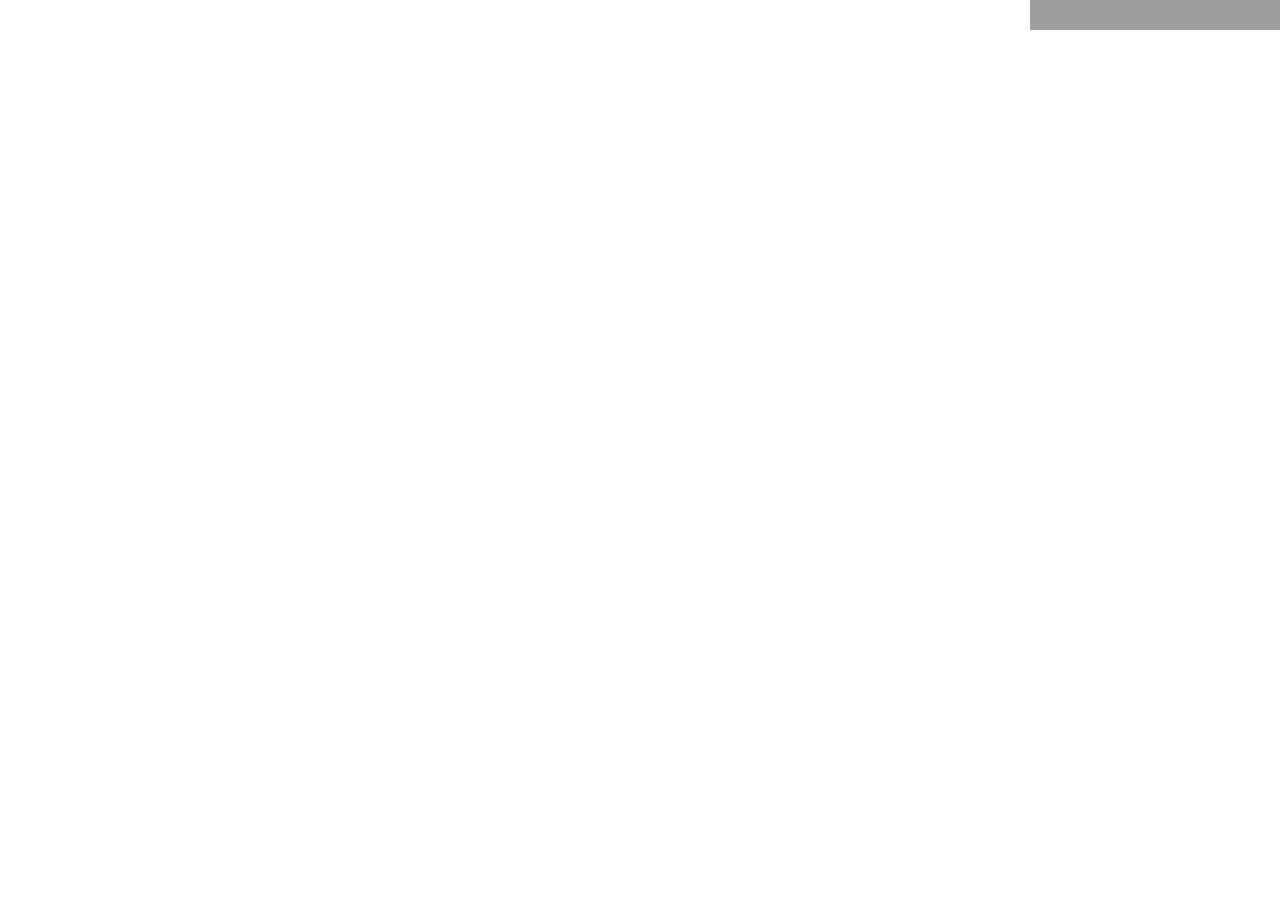
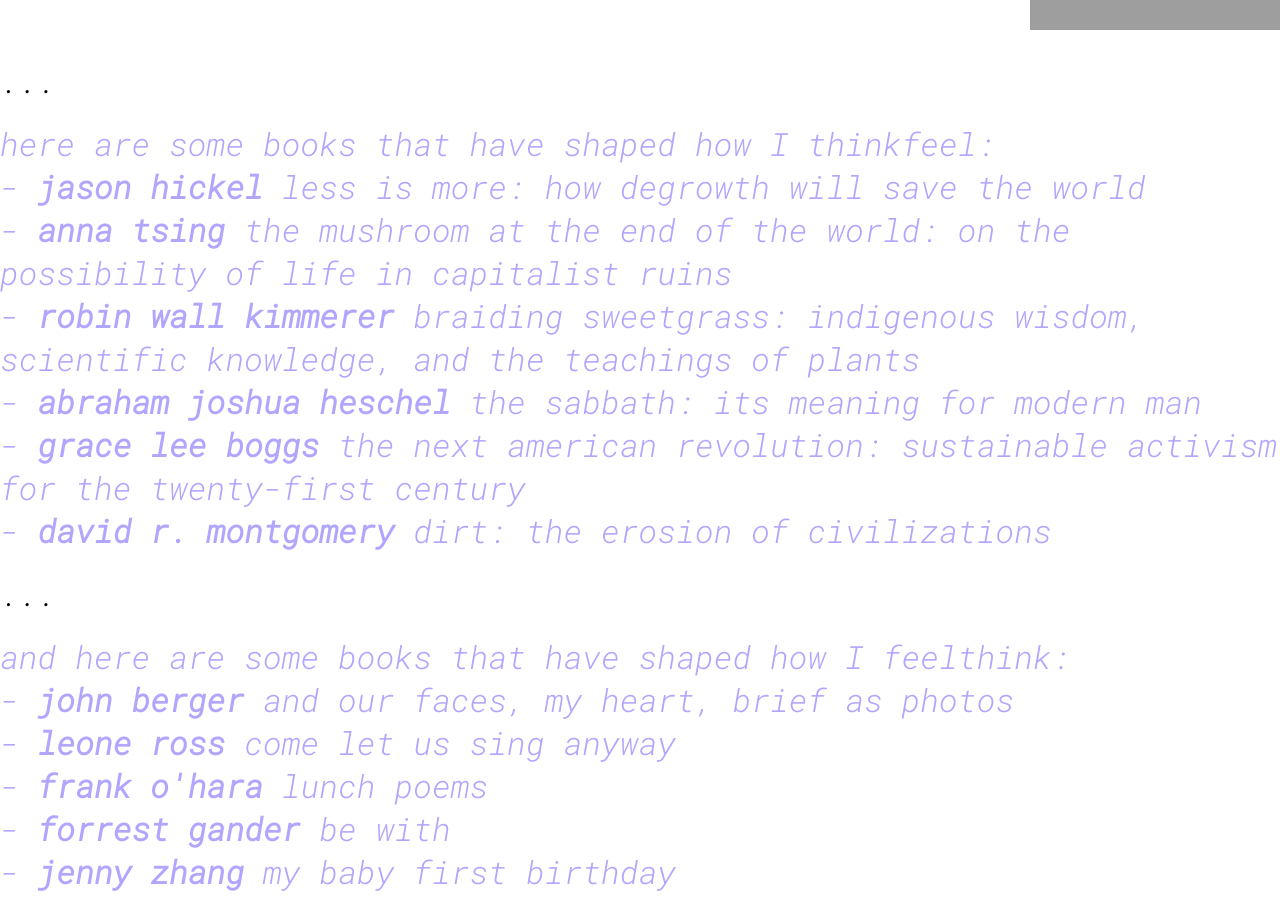
Before and after one commit to tanmibts/tanmibts.github.io, a React (Create React App) app: page / in a window 1280 px wide. Shown: the part 1200-2103 px from the top of the page. Before the commit the page ends 1249 px from the top, so only its background shows below. Built offline with nearby package versions, Linux system fonts and the light colour scheme; grey boxes are pictures that could not be loaded.

Commit message:
Add books (#4)

```diff
--- /dev/null
+++ b/src/Projects/BookRecs/BookRecs.css
@@ -0,0 +1,25 @@
+.center {
+    margin: auto;
+    width: 50%;
+    /* border: 3px solid green; */
+    /* padding: 10px; */
+}
+
+
+.container {
+    display: flex;
+    align-items: flex-start;
+    justify-content: space-evenly;
+    /* flex-wrap: wrap; */
+}
+
+.margin-right {
+    margin-right: 50px;
+    width: 50%;
+    vertical-align: text-top;
+}
+
+.margin-xy {
+    margin-top: 10px;
+    margin-bottom: 10px;
+}
--- /dev/null
+++ b/src/Projects/BookRecs/BookRecs.tsx
@@ -0,0 +1,28 @@
+import { Dots } from "../../Misc/Dots";
+
+export const BookRecs = () => {
+    return <>
+
+        <div className="margin-xy">
+            <div>
+                here are some books that have shaped how I thinkfeel:
+            </div>
+            <div>- <b>jason hickel</b> less is more: how degrowth will save the world</div>
+            <div>- <b>anna tsing</b> the mushroom at the end of the world: on the possibility of life in capitalist ruins</div>
+            <div>- <b>robin wall kimmerer</b> braiding sweetgrass: indigenous wisdom, scientific knowledge, and the teachings of plants</div>
+            <div>- <b>abraham joshua heschel</b> the sabbath: its meaning for modern man</div>
+            <div>- <b>grace lee boggs</b> the next american revolution: sustainable activism for the twenty-first century</div>
+            <div>- <b>david r. montgomery</b> dirt: the erosion of civilizations</div>
+        </div >
+        <Dots />
+        <div className="margin-xy">
+            <div>and here are some books that have shaped how I feelthink:</div>
+            <div>- <b>john berger</b> and our faces, my heart, brief as photos</div>
+            <div>- <b>leone ross</b> come let us sing anyway</div>
+            <div>- <b>frank o'hara</b> lunch poems</div>
+            <div>- <b>forrest gander</b> be with</div>
+            <div>- <b>jenny zhang</b> my baby first birthday</div>
+        </div>
+
+    </>;
+}
--- a/src/Projects/Projects.tsx
+++ b/src/Projects/Projects.tsx
@@ -1,9 +1,13 @@
 import { Wood } from "./Wood/Wood"
 // import { ZineSlappySlant } from "./ZineSlappySlant"
+import { BookRecs } from "./BookRecs/BookRecs"
+import { Dots } from "../Misc/Dots"
 
 export function Projects() {
     return <div>
         <Wood />
         {/* <ZineSlappySlant /> */}
+        <Dots />
+        <BookRecs />
     </div>
 }
```
